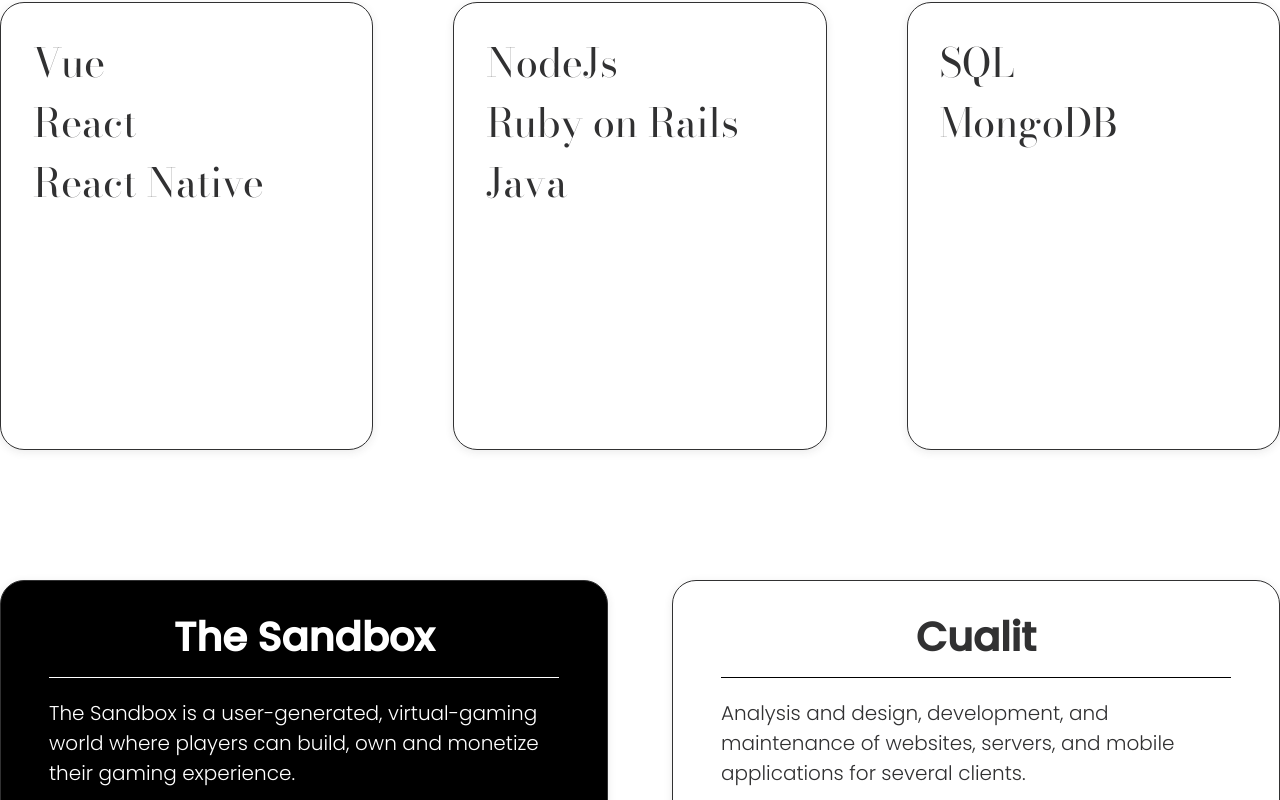
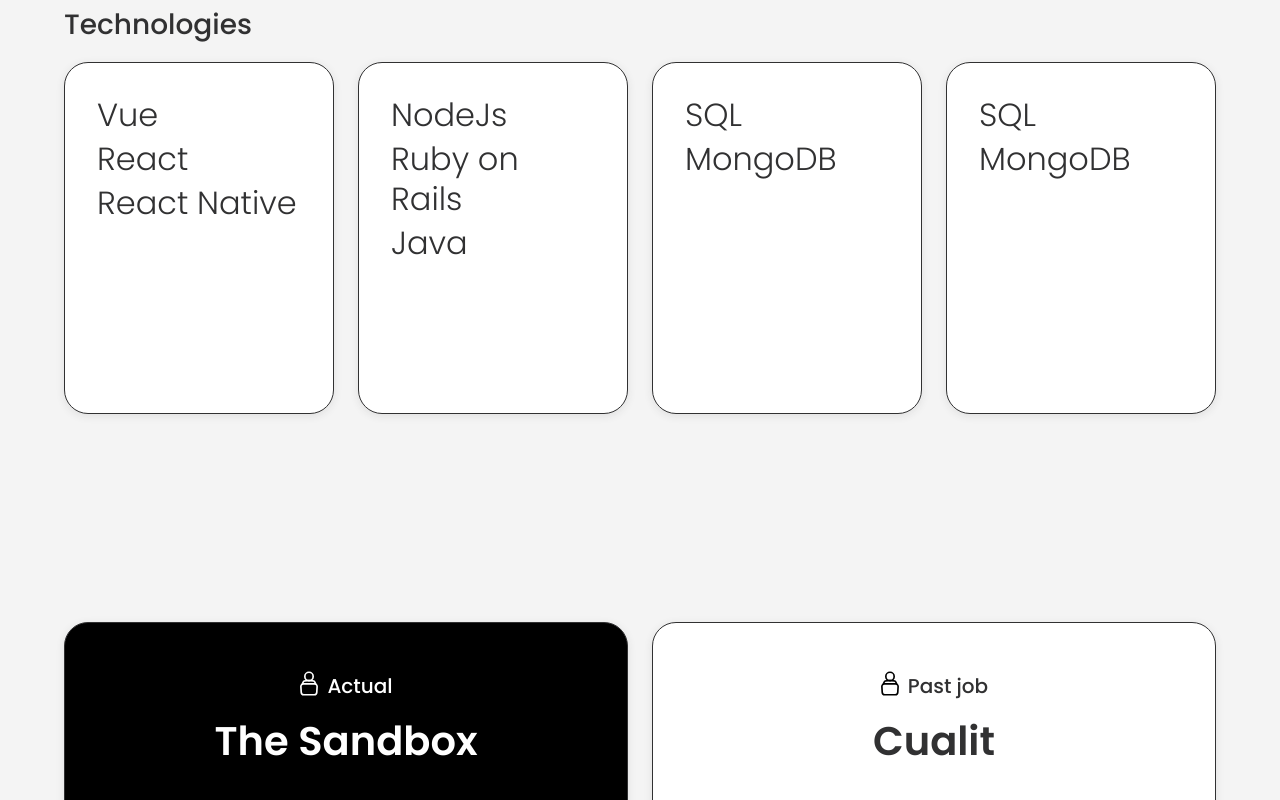
Before and after one commit to hfjuarez/hfjuarez, a Next.js app: page / in a window 1280 px wide. Shown: the part 1820-2620 px from the top of the page. Built offline with nearby package versions, Linux system fonts and the light colour scheme.

Commit message:
responsive

```diff
--- a/components/global/Header.tsx
+++ b/components/global/Header.tsx
@@ -6,9 +6,9 @@ export default class Header extends Component {
     return (
       <header className={styles.header}>
         <div className={styles.title}>
-          <h2>Hello!</h2>
+          <h2 className="txt-100">Hello!</h2>
           <h1>I&apos;m Hernán.</h1>
-          <h3 className="op-8">Full Stack developer</h3>
+          <h3 className="txt-300 op-8">Full Stack developer</h3>
         </div>
         <div className={styles["profile-img"]}>
             <img src="https://hfjuarez.imgix.net/dark-profile.png" alt="me" />
--- a/components/landing/Introduction.tsx
+++ b/components/landing/Introduction.tsx
@@ -7,7 +7,7 @@ export default class Introduction extends Component {
   render() {
     return (
       <section className={`${styles["introduction"]} card-container`}>
-        <h1>
+        <h1 className="txt-300">
           Ambitious developer
           <br />
           for <em>ambitious</em> companies.
--- a/components/landing/Portfolio.tsx
+++ b/components/landing/Portfolio.tsx
@@ -9,15 +9,36 @@ export default class Portfolio extends Component {
           className={`card-container ${styles["card-work"]} ${styles["sandbox"]}`}
         >
           <>
+            <div className={`${styles["card-work-intro"]} mt-2 mb-2`}>
+              <svg
+                xmlns="http://www.w3.org/2000/svg"
+                width="20"
+                height="25"
+                viewBox="0 0 24 29"
+                fill="none"
+              >
+                <path
+                  d="M20 15C18.5 10.5 17.5228 11 12 11C6.47715 11 5.5 10.5 4 15"
+                  stroke="white"
+                  stroke-width="2"
+                />
+                <path
+                  d="M5.25191 15H18.7481C20.4769 15 21.848 16.4574 21.7425 18.183L21.3147 25.183C21.218 26.7658 19.9061 28 18.3203 28H5.67968C4.09389 28 2.782 26.7658 2.68527 25.183L2.25749 18.183C2.15204 16.4574 3.52308 15 5.25191 15Z"
+                  stroke="white"
+                  stroke-width="2"
+                />
+                <circle cx="12" cy="6" r="5" stroke="white" stroke-width="2" />
+              </svg>
+              <p className="txt-md txt-center m-0">Actual</p>
+            </div>
             <h4>The Sandbox</h4>
-            <hr className="mt-2" />
-            <p className="txt-md txt-300">
+            <p className="mt-5 txt-300">
               The Sandbox is a user-generated, virtual-gaming world where
               players can build, own and monetize their gaming experience.
             </p>
             <h6 className="mt-2 txt-md">What have I done?</h6>
             <hr />
-            <p className="txt-md txt-300">
+            <p className=" txt-300">
               Development and implementation of new LAND Sale system that impact
               directly in revenue of the company, creating more equity to be
               part of the metaverse and generate more value!
@@ -26,9 +47,30 @@ export default class Portfolio extends Component {
         </div>
         <div className={`card-container ${styles["card-work"]}`}>
           <>
+            <div className={`${styles["card-work-intro"]} mt-2 mb-2`}>
+              <svg
+                xmlns="http://www.w3.org/2000/svg"
+                width="20"
+                height="25"
+                viewBox="0 0 24 29"
+                fill="none"
+              >
+                <path
+                  d="M20 15C18.5 10.5 17.5228 11 12 11C6.47715 11 5.5 10.5 4 15"
+                  stroke="black"
+                  stroke-width="2"
+                />
+                <path
+                  d="M5.25191 15H18.7481C20.4769 15 21.848 16.4574 21.7425 18.183L21.3147 25.183C21.218 26.7658 19.9061 28 18.3203 28H5.67968C4.09389 28 2.782 26.7658 2.68527 25.183L2.25749 18.183C2.15204 16.4574 3.52308 15 5.25191 15Z"
+                  stroke="black"
+                  stroke-width="2"
+                />
+                <circle cx="12" cy="6" r="5" stroke="black" stroke-width="2" />
+              </svg>
+              <p className="txt-md txt-center m-0">Past job</p>
+            </div>
             <h4>Cualit</h4>
-            <hr className="mt-2" />
-            <p className="txt-md txt-300">
+            <p className="mt-5 txt-300">
               Analysis and design, development, and maintenance of websites,
               servers, and mobile applications for several clients.
             </p>
--- a/components/landing/Stack.tsx
+++ b/components/landing/Stack.tsx
@@ -5,23 +5,29 @@ import styles from "../../styles/Stack.module.css";
 export default function Stack() {
   return (
     <section className={`${styles["stack"]}`}>
-      <h6 className="mb-2">Technologies </h6>
+      <h6>Technologies </h6>
       <div className={`${styles["stack-content"]}`}>
-        <Card className={styles["fe"]}>
+        <Card className={styles["stack-item"]}>
           <ul className={styles["stack-list"]}>
             <li>Vue</li>
             <li>React</li>
             <li>React Native</li>
           </ul>
         </Card>
-        <Card className={styles["be"]}>
+        <Card className={styles["stack-item"]}>
           <ul className={styles["stack-list"]}>
             <li>NodeJs</li>
             <li>Ruby on Rails</li>
             <li>Java</li>
           </ul>
         </Card>
-        <Card className={styles["ss"]}>
+        <Card className={styles["stack-item"]}>
+          <ul className={styles["stack-list"]}>
+            <li>SQL</li>
+            <li>MongoDB</li>
+          </ul>
+        </Card>
+        <Card className={styles["stack-item"]}>
           <ul className={styles["stack-list"]}>
             <li>SQL</li>
             <li>MongoDB</li>
--- a/styles/Header.module.css
+++ b/styles/Header.module.css
@@ -34,9 +34,11 @@
     border-color: transparent;
   }
 }
-@media only screen and (max-width: 40rem) {
+@media only screen and (max-width: 60rem) {
   .header {
-    justify-content: flex-start;
+    justify-content: center;
+    align-items: center;
+    flex-direction: column;
   }
   .header h2 {
     font-size: 2.5rem;
@@ -50,9 +52,16 @@
     font-size: 2rem;
     line-height: 2.5rem;
   }
-}
-@media only screen and (max-width: 34rem) {
-  .profile-img picture img {
+  .profile-img {
+    margin-top: 2rem;
+    width: 80%;
+  }
+  .profile-img img {
     width: 100%;
   }
 }
+@media only screen and (max-width: 40rem) {
+  .profile-img img {
+    width: 100%;
+  }
+}
--- a/styles/Introduction.module.css
+++ b/styles/Introduction.module.css
@@ -2,3 +2,10 @@
   display: grid;
   align-content: center;
 }
+
+@media only screen and (max-width: 60rem) {
+  .introduction h1 {
+    font-size: 2.5rem;
+    line-height: 3rem;
+  }
+}
--- a/styles/Navbar.module.css
+++ b/styles/Navbar.module.css
@@ -8,6 +8,7 @@
   width: 100%;
   height: 4.375rem;
   border-bottom: 1px solid var(--primary);
+  background-color: rgba(255, 255, 255, 0.5);
   -webkit-backdrop-filter: blur(5px);
   backdrop-filter: blur(5px);
   z-index: 99;
--- a/styles/Portfolio.module.css
+++ b/styles/Portfolio.module.css
@@ -1,21 +1,30 @@
 .portfolio {
   display: grid;
   grid-template-columns: 1fr 1fr;
-  gap: 4rem;
+  gap: 1.5rem;
   flex-direction: column;
   align-items: center;
   justify-content: center;
   width: 100%;
   margin-top: 6rem;
+  margin-bottom: 6rem;
+
 }
 
 .card-work {
   position: relative;
   padding: 2rem 3rem !important;
+  margin-bottom: 0;
 }
 .card-work h4 {
   text-align: center;
   font-family: "Poppins";
+}
+.card-work-intro {
+  display: flex;
+  align-items: flex-start;
+  justify-content: center;
+  gap: 0.5rem;
 }
 
 .sandbox {
@@ -27,3 +36,10 @@
 .sandbox * {
   color: var(--theme-bg);
 }
+
+@media only screen and (max-width: 60rem) {
+  .portfolio {
+    grid-template-columns: 1fr;
+    grid-template-rows: 1fr 1fr;
+  }
+}
--- a/styles/Stack.module.css
+++ b/styles/Stack.module.css
@@ -4,7 +4,7 @@
   flex-direction: column;
   align-items: center;
   justify-content: center;
-  height: 24rem;
+  height: 100%;
   margin-block: 6rem;
 }
 .stack h6 {
@@ -14,21 +14,17 @@
 
 .stack-content {
   display: grid;
-  grid-template-columns: repeat(3, 1fr);
-  gap: 5rem;
+  grid-template-columns: repeat(4, 1fr);
+  gap: 1.5rem;
   width: 100%;
-  max-width: 80rem;
   padding-block: 1rem;
 }
-.stack-content .fe,
-.stack-content .be,
-.stack-content .ss {
+.stack-content .stack-item {
   flex: 1 1 0px;
   height: fit-content;
-  height: 28rem;
+  height: 22rem;
   width: 100%;
   padding: 2rem;
-  background-color: var(--theme-bg);
 }
 .stack-content h4 {
   z-index: 99;
@@ -41,9 +37,14 @@
 }
 
 .stack-list li {
-  font-family: "Bodoni Moda";
-  font-size: 2.5rem;
-  line-height: 3.5rem;
+  font-size: 2rem;
+  font-weight: 300;
+  line-height: 2.5rem;
   margin-bottom: .25rem;
+}
 
+@media only screen and (max-width: 60rem) {
+  .stack-content {
+    grid-template-columns: 1fr;
+  }
 }
--- a/styles/globals.css
+++ b/styles/globals.css
@@ -1,4 +1,4 @@
-@import url("https://fonts.googleapis.com/css2?family=Bodoni+Moda:ital,opsz,wght@0,6..96,400;0,6..96,600;1,6..96,400&family=Poppins:wght@100;200;300;500&display=swap");
+@import url("https://fonts.googleapis.com/css2?family=Bodoni+Moda:ital,opsz,wght@0,6..96,400;0,6..96,600;1,6..96,400&family=Poppins:wght@100;200;300;500;600&display=swap");
 html,
 body {
   --theme-bg: #fff;
@@ -29,18 +29,19 @@ h4,
 h5,
 h6 {
   color: var(--tertiary);
-  font-family: "Bodoni Moda";
+  /* font-family: "Bodoni Moda"; */
+  font-weight: 600;
   margin: 0px;
 }
 
 h1 {
-  font-weight: 600;
+  /* font-weight: 600; */
   font-size: 5rem;
   line-height: 5.5rem;
 }
 
 h2 {
-  font-weight: 100;
+  /* font-weight: 100; */
   font-family: "Poppins";
   font-size: 4rem;
   line-height: 4.5rem;
@@ -48,7 +49,7 @@ h2 {
 
 h3 {
   font-size: 3rem;
-  font-weight: 400;
+  /* font-weight: 400; */
   line-height: 3.5rem;
 }
 
@@ -62,6 +63,7 @@ h5 {
 }
 
 h6 {
+  font-weight: 400;
   font-size: 1.5rem;
 }
 
@@ -75,8 +77,6 @@ button,
   display: block;
   cursor: pointer;
   background-color: transparent;
-  -webkit-backdrop-filter: blur(5px);
-  backdrop-filter: blur(5px);
   border: 0.0625rem solid var(--primary);
   border-radius: 0.375rem;
   padding: 0.7rem 1.4rem;
@@ -96,6 +96,7 @@ button.btn-sm,
 
 button:hover,
 .btn:hover {
+  background-color: var(--theme-bg);
   box-shadow: 0.25rem 0.25rem 0px 0px var(--primary);
   transform: translate(-0.25rem, -0.25rem);
 }
@@ -176,10 +177,6 @@ a:hover {
 
 .txt-600 {
   font-weight: 600;
-}
-
-.txt-100 {
-  font-weight: 100;
 }
 
 .op-2 {
@@ -266,6 +263,9 @@ hr,
 
 @media only screen and (max-width: 80rem) {
   body {
-    background-color: var(--theme-bg);
+    /* background-color: var(--theme-bg); */
+  }
+  .page-container {
+    width: 90vw;
   }
 }
```
